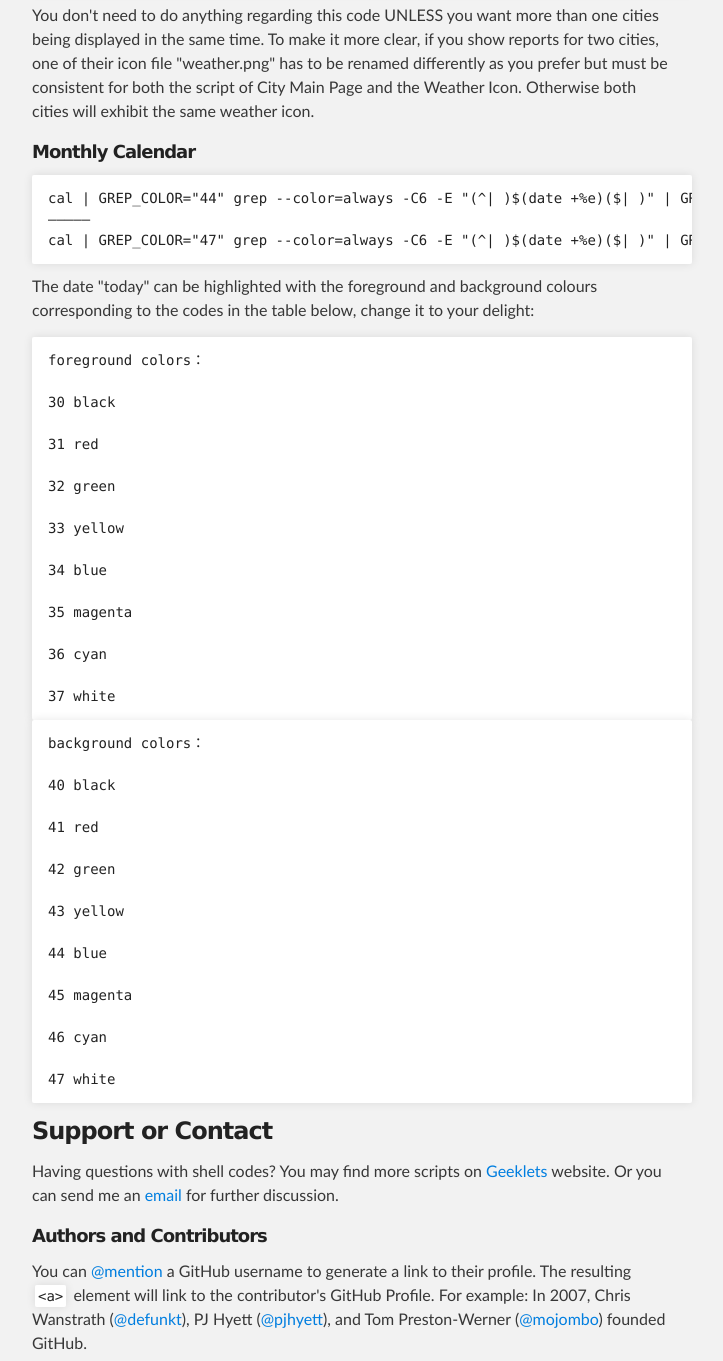
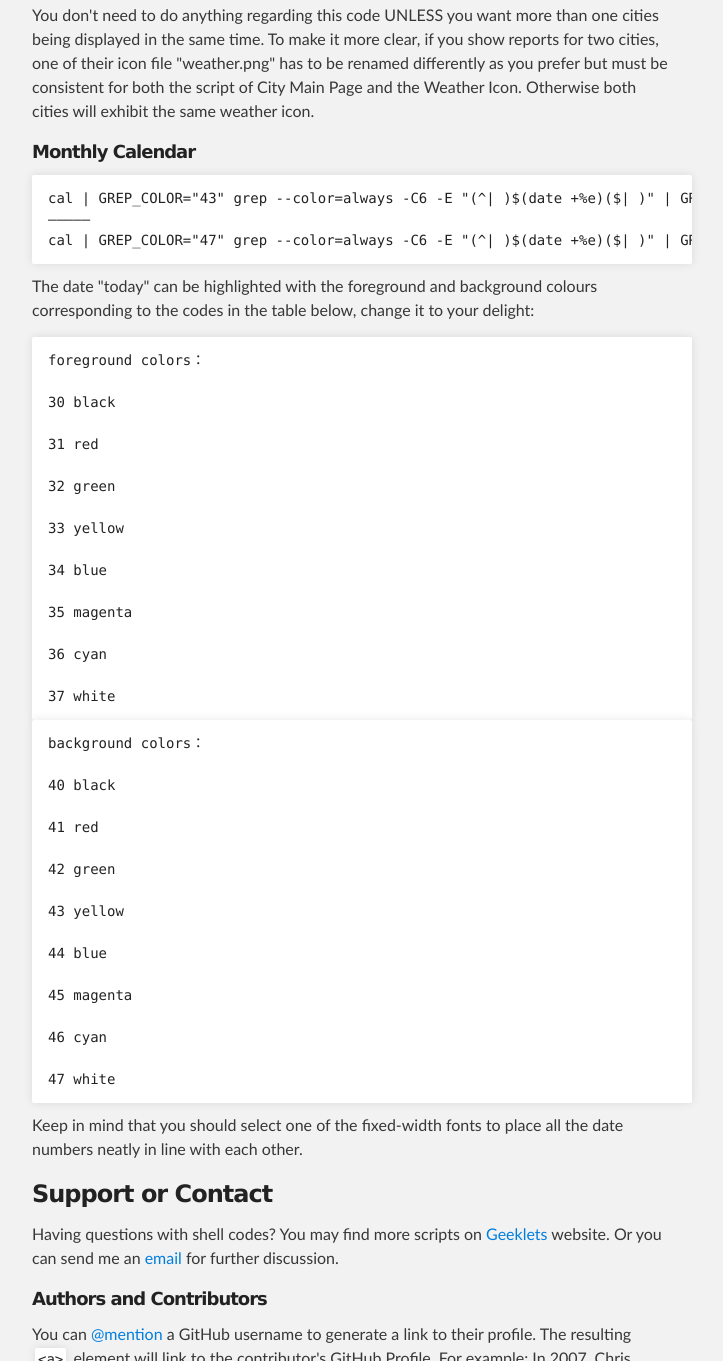
Before and after one commit to louisnlaw/Newspaper-Desk, a plain HTML site: page index.html in a window 1280 px wide. Shown: the part 1505-2866 px from the top of the page, without its empty margins (288-1011 px from the left). Drawn offline with Linux system fonts and the light colour scheme.

Commit message:
add explanation

```diff
--- a/index.html
+++ b/index.html
@@ -53,7 +53,7 @@
 <p>You don't need to do anything regarding this code UNLESS you want more than one cities being displayed in the same time. To make it more clear, if you show reports for two cities, one of their icon file "weather.png" has to be renamed differently as you prefer but must be consistent for both the script of City Main Page and the Weather Icon. Otherwise both cities will exhibit the same weather icon.</p>
 
 <h5>Monthly Calendar</h5>
-<pre><code>cal | GREP_COLOR="44" grep --color=always -C6 -E "(^| )$(date +%e)($| )" | GREP_COLOR="8" grep --color=always -C6 -E "(^| )$(date +'%B %Y')($| )"
+<pre><code>cal | GREP_COLOR="43" grep --color=always -C6 -E "(^| )$(date +%e)($| )" | GREP_COLOR="8" grep --color=always -C6 -E "(^| )$(date +'%B %Y')($| )"
 —————
 cal | GREP_COLOR="47" grep --color=always -C6 -E "(^| )$(date +%e)($| )" | GREP_COLOR="8" grep --color=always -C6 -E "(^| )$(date +'%B %Y')($| )"</code></pre>
 <p>The date "today" can be highlighted with the foreground and background colours corresponding to the codes in the table below, change it to your delight:</p>
@@ -76,6 +76,7 @@ cal | GREP_COLOR="47" grep --color=always -C6 -E "(^| )$(date +%e)($| )" | GREP_
 45 magenta</br>
 46 cyan</br>
 47 white</code></pre>
+<p>Keep in mind that you should select one of the fixed-width fonts to place all the date numbers neatly in line with each other.</p>
 
 <h3>Support or Contact</h3>
 
```
